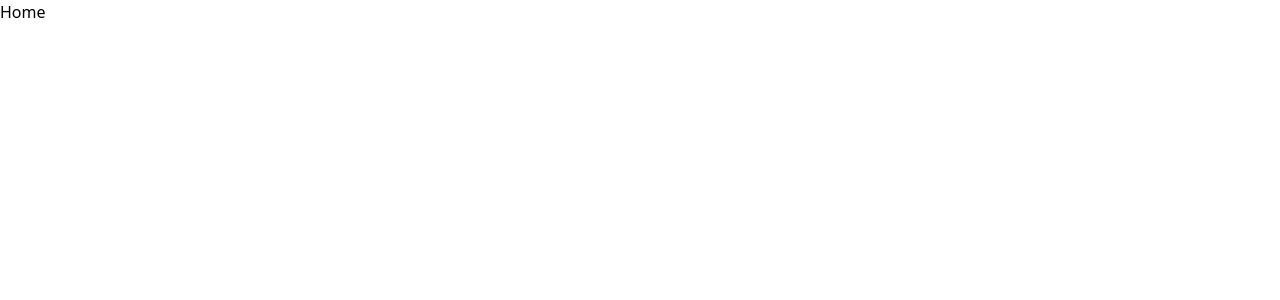
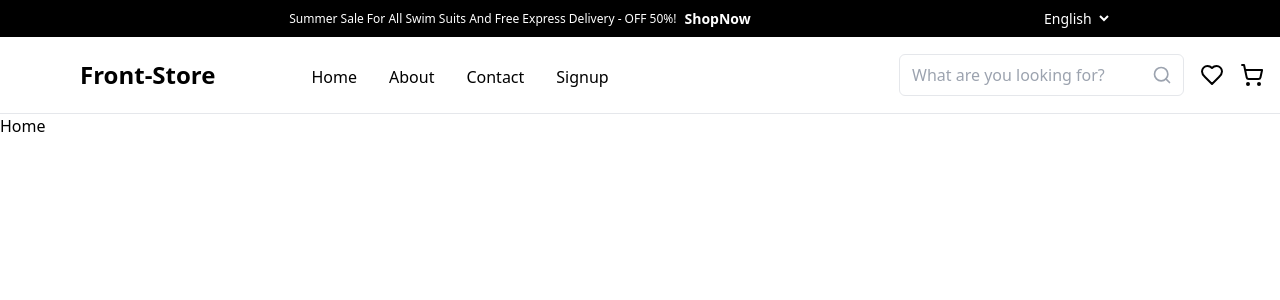
Before and after one commit to Newcoderdas/front-store, a Next.js app: page / in a window 1280 px wide. Shown: the top 300 px of the page. Built offline with nearby package versions, Linux system fonts and the light colour scheme; a web font is replaced by a local one.

Commit message:
navbar done!

```diff
--- a/src/app/components/Navbar.tsx
+++ b/src/app/components/Navbar.tsx
@@ -1,17 +1,191 @@
+'use client'
 import Link from 'next/link'
-import React from 'react'
+import React, { useState } from 'react'
+import { Heart, Search, ShoppingCart } from 'lucide-react'
 
 const Bar = () => {
+  const [navbar, setNavbar] = useState(false);
+  const [isSearchFocused, setIsSearchFocused] = useState(false);
+
+  const closeNav = () => {
+    setNavbar(!navbar)
+  };
+
   return (
-    <div className="flex bg-blue-700  p-10 gap-3 underline  items-center justify-center max-w-[500px] rounded-lg  w-full mx-auto  mt-44 text-white font-bold ">
+    <>
+      <div className="flex max-w-[100rem] mx-auto bg-black text-white text-sm py-2">
 
+        <div className="flex mx-auto items-center gap-2">
+          <p className="text-center text-xs flex-1 md:text-md">
+            Summer Sale For All Swim Suits And Free Express Delivery - OFF 50%!
+          </p>
+          <Link href="#" className="hover:underline font-semibold">
+              ShopNow
+          </Link>
 
+        </div>
+        <div className="hidden md:block lg:block items-start w-60 space-x-4">
 
-    <Link href="/akber" className='hover:text-gray-300'> Akber ka Page</Link>
-    <Link href="/raghib" className='hover:text-gray-300'>raghib ka Page</Link>
-    <Link href="/daniyal" className='hover:text-gray-300'>Daniyal ka Page</Link>
+            <select className="bg-black border-none text-white focus:outline-none">
+              <option>English</option>
+              <option>Urdu</option>
+              <option>Español</option>
+            </select>
+          </div>
+      </div>
 
-     </div>
+      <header className="border-b">
+        <nav className="container mx-auto px-4 pl-20 py-4">
+          <div className="flex justify-between items-center">
+            <div className="flex items-center">
+              <h1 className="text-2xl font-bold mr-24">Front-Store</h1>
+              <ul className="hidden md:flex space-x-8 mt-1">
+
+                  <li className="block py-2 hover:font-medium border-black hover:border-b-2 transition-transform">
+                    <Link href="">
+                      Home
+                    </Link>
+                  </li>
+
+                  <li className="block py-2 hover:font-medium border-black hover:border-b-2 transition-transform">
+                    <Link href="">
+                      About
+                    </Link>
+                  </li>
+
+                  <li className="block py-2 hover:font-medium border-black hover:border-b-2 transition-transform">
+                    <Link href="">
+                      Contact
+                    </Link>
+                  </li>
+
+                  <li className="block py-2 hover:font-medium border-black hover:border-b-2 transition-transform">
+                    <Link href="">
+                      Signup
+                    </Link>
+                  </li>
+
+              </ul>
+            </div>
+
+            <div className="hidden md:flex items-center space-x-4">
+              <div className="relative">
+                <input
+                  type="search"
+                  placeholder="What are you looking for?"
+                  className={`border rounded-md py-2 px-3 pr-10 focus:outline-none focus:ring-2 focus:ring-primary ${
+                    isSearchFocused ? 'ring-2 ring-primary' : ''
+                  }`}
+                  onFocus={() => setIsSearchFocused(true)}
+                  onBlur={() => setIsSearchFocused(false)}
+                />
+                <Search className={`absolute right-3 top-1/2 -translate-y-1/2 h-5 w-5 ${
+                  isSearchFocused ? 'text-primary' : 'text-gray-400'
+                }`} />
+              </div>
+              <button aria-label="Wishlist">
+                <Heart className="h-6 w-6" />
+              </button>
+              <button aria-label="Shopping cart">
+                <ShoppingCart className="h-6 w-6" />
+              </button>
+            </div>
+{/* hamburger */}
+            <button
+              className="md:hidden text-black focus:outline-none"
+              onClick={closeNav}
+              aria-label="Toggle menu"
+            >
+              <svg
+                className="h-6 w-6"
+                xmlns="http://www.w3.org/2000/svg"
+                fill="none"
+                viewBox="0 0 24 24"
+                stroke="currentColor"
+              >
+                <path
+                  strokeLinecap="round"
+                  strokeLinejoin="round"
+                  strokeWidth={2}
+                  d={navbar ? 'M6 18L18 6M6 6l12 12' : 'M4 6h16M4 12h16M4 18h16'}
+                />
+              </svg>
+            </button>
+          </div>
+        </nav>
+
+        <div
+          className={`fixed inset-y-0 right-0 w-64 bg-white shadow-lg transform transition-transform duration-300 ease-in-out ${
+            navbar ? 'translate-x-0' : 'translate-x-full'
+          } md:hidden`}
+        >
+          <div className="p-6 space-y-4">
+            <button
+              className="absolute top-4 right-4 text-black focus:outline-none"
+              onClick={closeNav}
+              aria-label="Close menu"
+            >
+              <svg
+                className="h-6 w-6"
+                xmlns="http://www.w3.org/2000/svg"
+                fill="none"
+                viewBox="0 0 24 24"
+                stroke="currentColor"
+              >
+                <path
+                  strokeLinecap="round"
+                  strokeLinejoin="round"
+                  strokeWidth={2}
+                  d="M6 18L18 6M6 6l12 12"
+                />
+              </svg>
+            </button>
+
+            <ul className="">
+
+                  <li className="block py-3 hover:font-medium border-black hover:border-b-2 transition-transform">
+                    <Link href="" onClick={closeNav}>
+                      Home
+                    </Link>
+                  </li>
+
+                  <li className="block py-3 hover:font-medium border-black hover:border-b-2 transition-transform">
+                    <Link href="" onClick={closeNav}>
+                      About
+                    </Link>
+                  </li>
+
+                  <li className="block py-3 hover:font-medium border-black hover:border-b-2 transition-transform">
+                    <Link href="" onClick={closeNav}>
+                      Contact
+                    </Link>
+                  </li>
+
+                  <li className="block py-3 hover:font-medium border-black hover:border-b-2 transition-transform">
+                    <Link href="" onClick={closeNav}>
+                      Signup
+                    </Link>
+                  </li>
+
+              </ul>
+
+              <select className="border-none text-black focus:outline-none">
+              <option>English</option>
+              <option>Urdu</option>
+              <option>Español</option>
+            </select>
+
+            <div className="pt-4">
+              <input
+                type="search"
+                placeholder="What are you looking for?"
+                className="w-full border rounded-md py-2 px-3 focus:outline-none focus:ring-2 focus:ring-primary"
+              />
+            </div>
+          </div>
+        </div>
+      </header>
+    </>
   )
 }
 
--- a/src/app/layout.tsx
+++ b/src/app/layout.tsx
@@ -1,6 +1,7 @@
 import type { Metadata } from "next";
 import { Geist, Geist_Mono } from "next/font/google";
 import "./globals.css";
+import Navbar from "./components/Navbar";
 
 
 const geistSans = Geist({
@@ -28,7 +29,7 @@ export default function RootLayout({
       <body
         className={`${geistSans.variable} ${geistMono.variable} antialiased`}
       >
-
+        <Navbar/>
         {children}
       </body>
     </html>
```
Also changed, not shown: package.json (+7 -6 lines), 1 other file (tests, documents, lock files or other folders).
